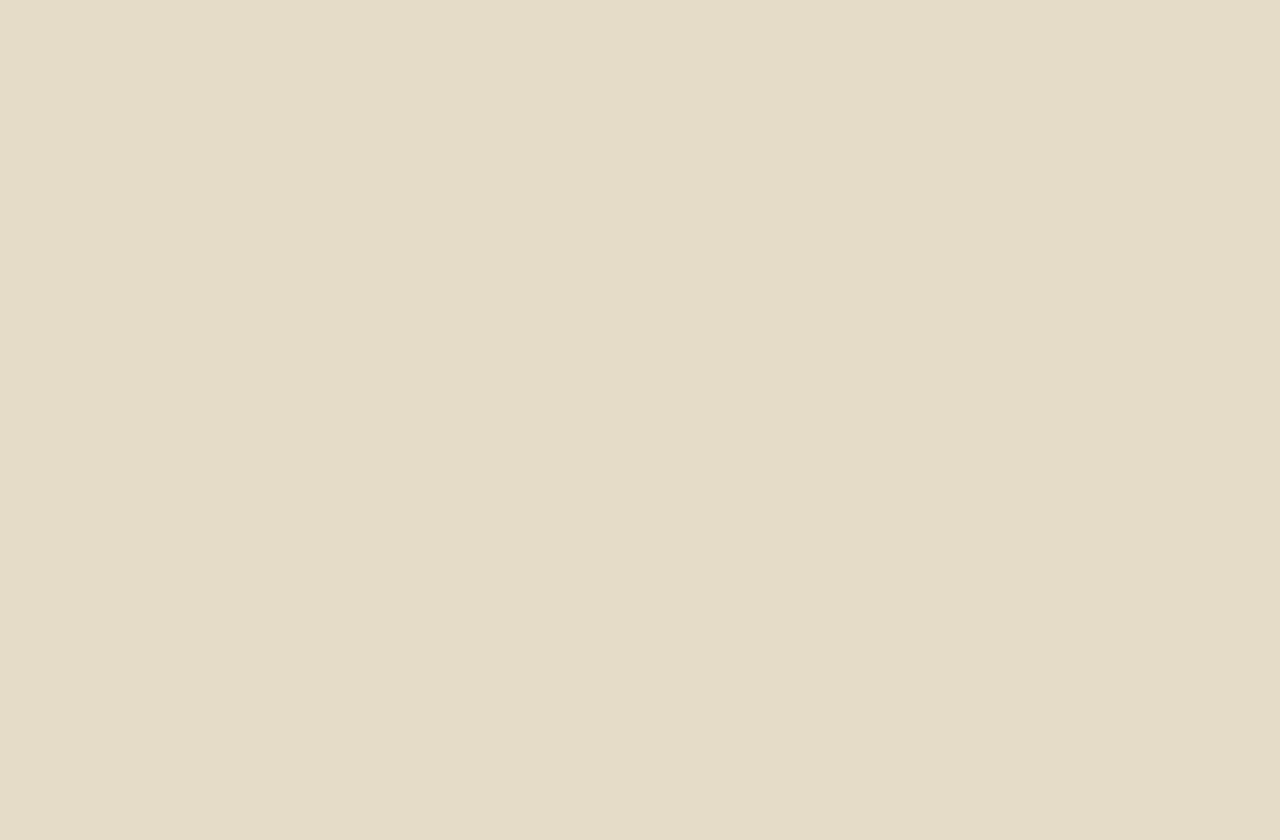
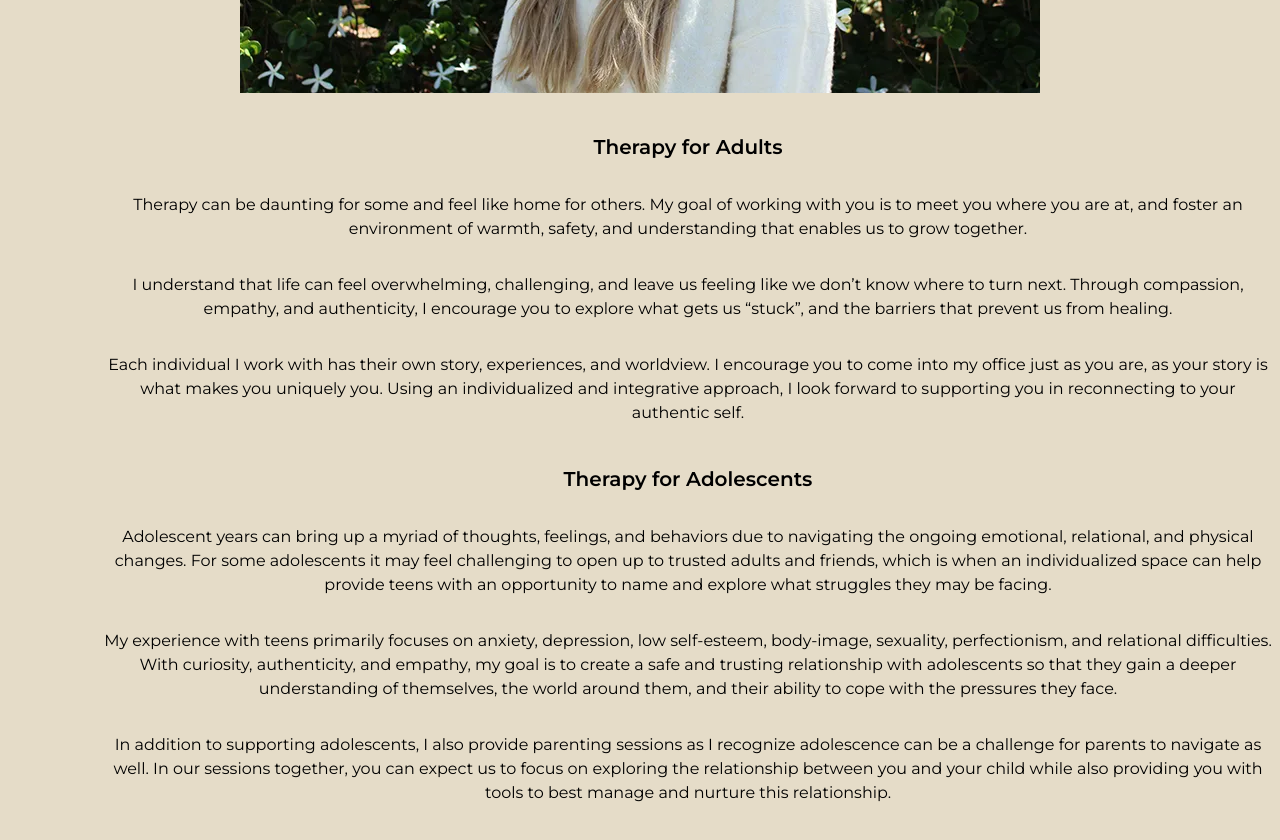
Before and after one commit to robfarb/drew-mirman-therapy, a Next.js app: page /services in a window 1280 px wide. Shown: the part 740-1580 px from the top of the page. Before the commit the page ends 835 px from the top, so only its background shows below. Built offline with nearby package versions, Linux system fonts and the light colour scheme.

Commit message:
update services

```diff
--- a/components/Navbar.tsx
+++ b/components/Navbar.tsx
@@ -4,7 +4,7 @@ import Link from 'next/link';
 export const Navbar = () => (
   <>
     <nav className='font-montserrat'>
-      <div className="max-w-screen-xl px-4 py-3 mx-auto">
+      <div className="max-w-screen-xl px-4 py-3 mx-auto font-semibold text-black">
         <div className="flex items-center">
           <ul className="flex flex-row text-lg mt-0 space-x-8">
             <li>
--- a/pages/services.tsx
+++ b/pages/services.tsx
@@ -15,7 +15,7 @@ export default function Home() {
         Beit T’Shuvah- a residential addiction treatment center. My time there focused on facilitating individual,
         group, and family therapy.
       </p>
-      <div className="flex-col text-center p-2 xl:p-12 xl:columns-2 xl:text-left">
+      <div className="flex-col text-center p-2">
         <div className='w-full mx-auto xl:mr-12'>
           <Image
             src='/drew-mirman-headshot.webp'
@@ -26,6 +26,7 @@ export default function Home() {
           />
         </div>
         <div className='font-montserrat w-full xl:ml-12'>
+          <h2 className='text-xl font-semibold mt-10'>Therapy for Adults</h2>
           <p className='my-8'>
             Therapy can be daunting for some and feel like home for others. My goal of working with you is to meet you
             where you are at, and foster an environment of warmth, safety, and understanding that enables us to grow
@@ -42,6 +43,27 @@ export default function Home() {
             integrative approach, I look forward to supporting you in reconnecting to your authentic self.
           </p>
         </div>
+        <div className='font-montserrat w-full xl:ml-12'>
+          <h2 className='text-xl font-semibold mt-10'>Therapy for Adolescents</h2>
+          <p className='my-8'>
+            Adolescent years can bring up a myriad of thoughts, feelings, and behaviors due to navigating the ongoing
+            emotional, relational, and physical changes. For some adolescents it may feel challenging to open up to
+            trusted adults and friends, which is when an individualized space can help provide teens with an opportunity
+            to name and explore what struggles they may be facing.
+          </p>
+          <p className='my-8'>
+            My experience with teens primarily focuses on anxiety, depression, low self-esteem, body-image, sexuality,
+            perfectionism, and relational difficulties. With curiosity, authenticity, and empathy, my goal is to create
+            a safe and trusting relationship with adolescents so that they gain a deeper understanding of themselves,
+            the world around them, and their ability to cope with the pressures they face.
+          </p>
+          <p className='my-8'>
+            In addition to supporting adolescents, I also provide parenting sessions as I recognize adolescence can be a
+            challenge for parents to navigate as well. In our sessions together, you can expect us to focus on exploring
+            the relationship between you and your child while also providing you with tools to best manage and nurture
+            this relationship.
+          </p>
+        </div>
       </div>
     </div>
   )
```
